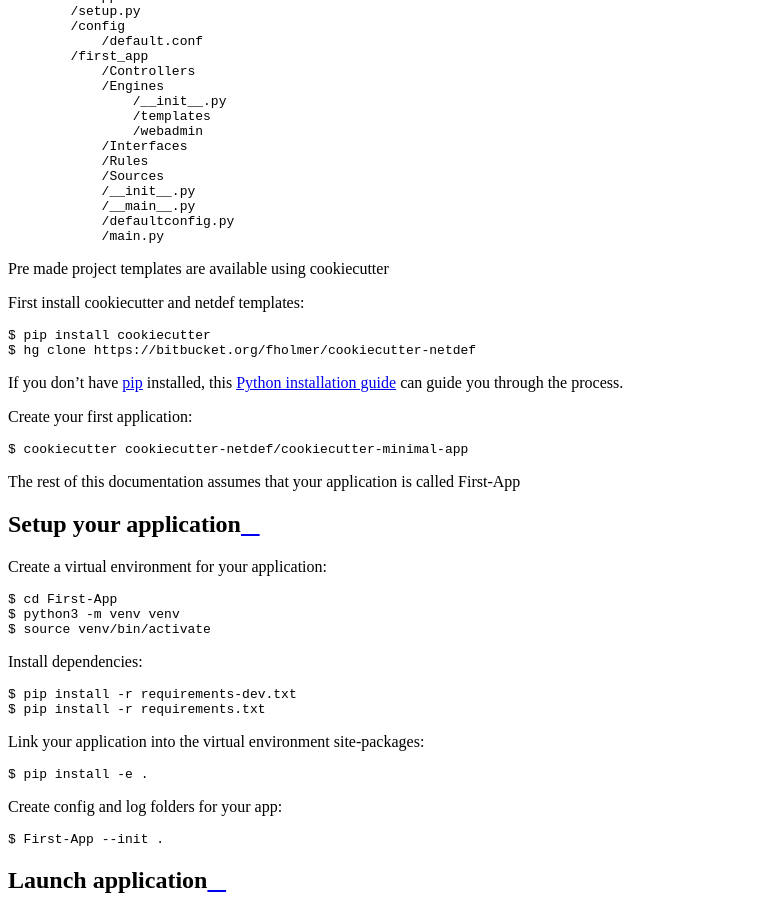
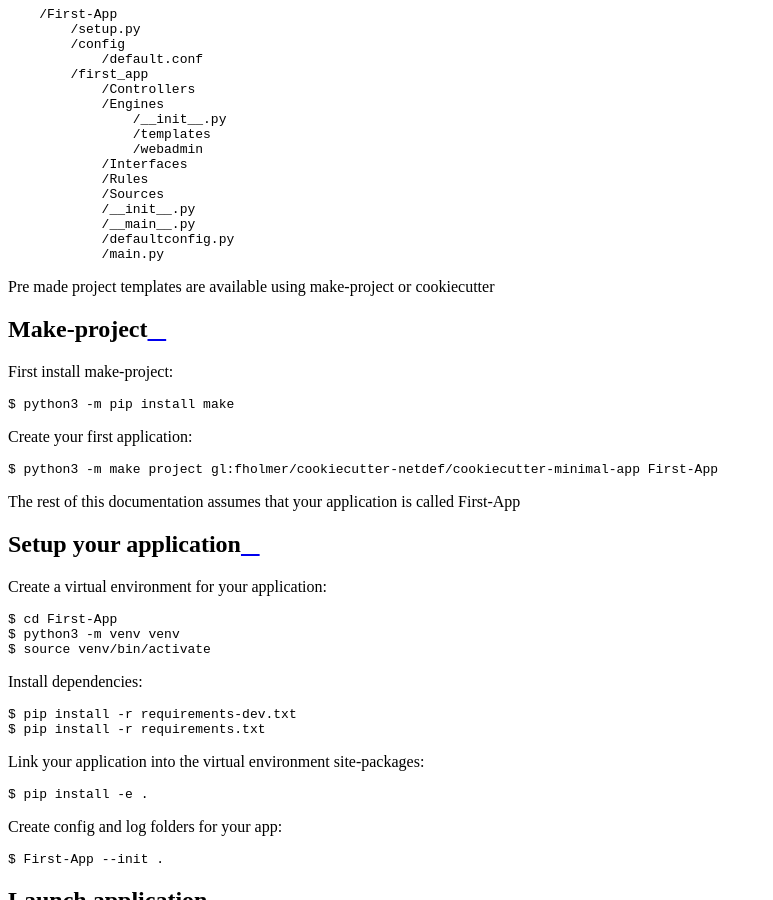
Before and after one commit to fholmer/netdef, a Sphinx documentation site: the page built from docs/user_guide/quickstart.rst, in a window 1280 px wide and 900 px high, scrolled down 819 px. Shown: the whole window, without its empty margins (0-773 px from the left). Built offline with Sphinx 7.4.7 and the Read the Docs theme 2.0.0, drawn with Linux system fonts in a browser that asks for light colours.

Commit message:
Use make-project instead of cookiecutter

```diff
--- a/docs/user_guide/quickstart.rst
+++ b/docs/user_guide/quickstart.rst
@@ -6,28 +6,25 @@ Netdef will require a specific project structure:
 .. literalinclude:: ../tutorial_first_app/project-structure.txt
    :language: text
 
-Pre made project templates are available using cookiecutter
+Pre made project templates are available using make-project or cookiecutter
 
-First install cookiecutter and netdef templates:
+Make-project
+------------
+
+First install make-project:
 
 .. code-block:: console
 
-    $ pip install cookiecutter
-    $ hg clone https://bitbucket.org/fholmer/cookiecutter-netdef
-
-If you don't have `pip`_ installed, this `Python installation guide`_ can guide
-you through the process.
+    $ python3 -m pip install make
 
 Create your first application:
 
 .. code-block:: console
 
-    $ cookiecutter cookiecutter-netdef/cookiecutter-minimal-app
+    $ python3 -m make project gl:fholmer/cookiecutter-netdef/cookiecutter-minimal-app First-App
 
 The rest of this documentation assumes that your application is called First-App
 
-.. _pip: https://pip.pypa.io
-.. _Python installation guide: http://docs.python-guide.org/en/latest/starting/installation/
 
 Setup your application
 ----------------------
```
Also changed, not shown: README.rst (+3 -7 lines).
